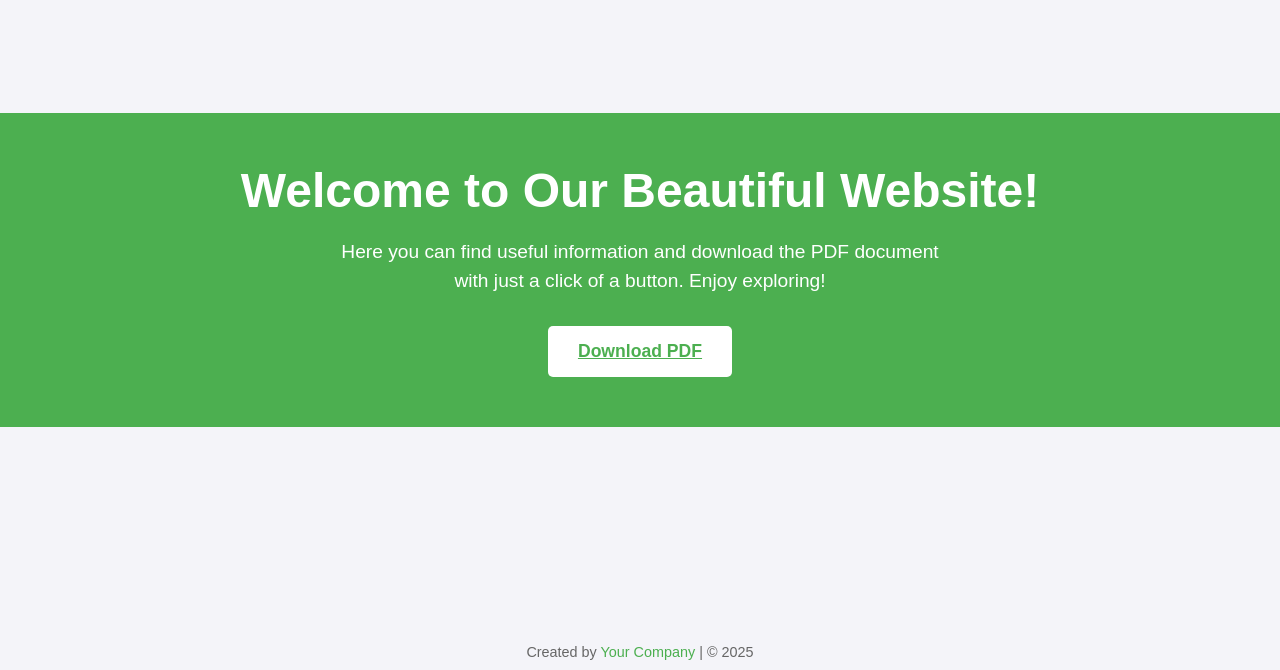
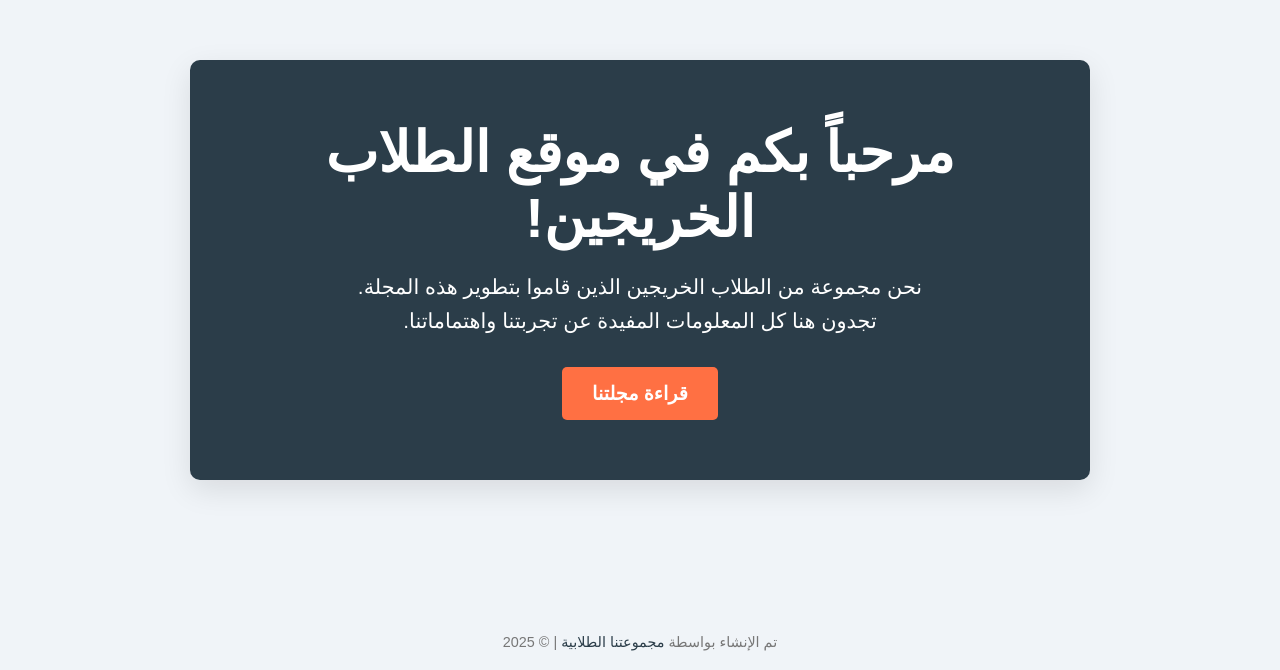
Before and after one commit to Konmakeen/FDHL, a plain HTML site: page index.html in a window 1280 px wide. Shown: the part 130-800 px from the top of the page. Drawn offline with Linux system fonts and the light colour scheme.

Commit message:
Update index.html

```diff
--- a/index.html
+++ b/index.html
@@ -1,9 +1,9 @@
 <!DOCTYPE html>
-<html lang="en">
+<html lang="ar">
 <head>
     <meta charset="UTF-8">
     <meta name="viewport" content="width=device-width, initial-scale=1.0">
-    <title>Beautiful Website with PDF Download</title>
+    <title>موقع الطلاب الخريجين</title>
     <style>
         /* Basic Reset */
         * {
@@ -15,69 +15,76 @@
         /* Body and general page setup */
         body {
             font-family: 'Arial', sans-serif;
-            background-color: #f4f4f9;
+            background-color: #f0f4f8; /* Light gray background */
             color: #333;
             height: 100vh;
             display: flex;
             flex-direction: column;
             justify-content: center;
             align-items: center;
+            direction: rtl; /* Right-to-left text direction */
         }
 
         /* Hero Section */
         .hero {
-            background: #4CAF50; /* Green background */
-            color: white;
+            background: #2b3d49; /* Deep Blue background */
+            color: #fff;
             width: 100%;
             text-align: center;
-            padding: 50px 20px;
+            padding: 60px 20px;
             display: flex;
             flex-direction: column;
             align-items: center;
             justify-content: center;
+            border-radius: 10px;
+            box-shadow: 0 10px 30px rgba(0, 0, 0, 0.1);
+            max-width: 900px;
         }
 
         .hero h1 {
-            font-size: 3rem;
+            font-size: 3.5rem;
             margin-bottom: 20px;
+            font-weight: bold;
         }
 
         .hero p {
-            font-size: 1.2rem;
+            font-size: 1.3rem;
             margin-bottom: 30px;
             max-width: 600px;
-            line-height: 1.5;
+            line-height: 1.6;
+            font-weight: 300;
         }
 
         /* Button Styling */
         .btn {
-            background-color: #ffffff;
-            color: #4CAF50;
+            background-color: #ff7043; /* Coral Orange background */
+            color: white;
             padding: 15px 30px;
-            font-size: 1.1rem;
+            font-size: 1.2rem;
             font-weight: bold;
             border: none;
             border-radius: 5px;
             cursor: pointer;
+            text-decoration: none;
             transition: all 0.3s ease;
         }
 
         .btn:hover {
-            background-color: #45a049;
-            color: white;
+            background-color: #e64a19; /* Darker coral on hover */
+            transform: translateY(-3px);
         }
 
         /* Footer */
         footer {
             position: fixed;
-            bottom: 10px;
+            bottom: 20px;
             text-align: center;
             font-size: 0.9rem;
-            color: #666;
+            color: #777;
         }
 
         footer a {
-            color: #4CAF50;
+            color: #2b3d49;
             text-decoration: none;
         }
 
@@ -90,15 +97,15 @@
 
     <!-- Hero Section -->
     <section class="hero">
-        <h1>Welcome to Our Beautiful Website!</h1>
-        <p>Here you can find useful information and download the PDF document with just a click of a button. Enjoy exploring!</p>
-        <!-- Button to Download PDF -->
-        <a href="2.pdf" class="btn" download>Download PDF</a>
+        <h1>مرحباً بكم في موقع الطلاب الخريجين!</h1>
+        <p>نحن مجموعة من الطلاب الخريجين الذين قاموا بتطوير هذه المجلة. تجدون هنا كل المعلومات المفيدة عن تجربتنا واهتماماتنا.</p>
+        <!-- Button to Read Magazine -->
+        <a href="magazine.pdf" class="btn" download>قراءة مجلتنا</a>
     </section>
 
     <!-- Footer -->
     <footer>
-        <p>Created by <a href="#">Your Company</a> | &copy; 2025</p>
+        <p>تم الإنشاء بواسطة <a href="#">مجموعتنا الطلابية</a> | &copy; 2025</p>
     </footer>
 
 </body>
```
